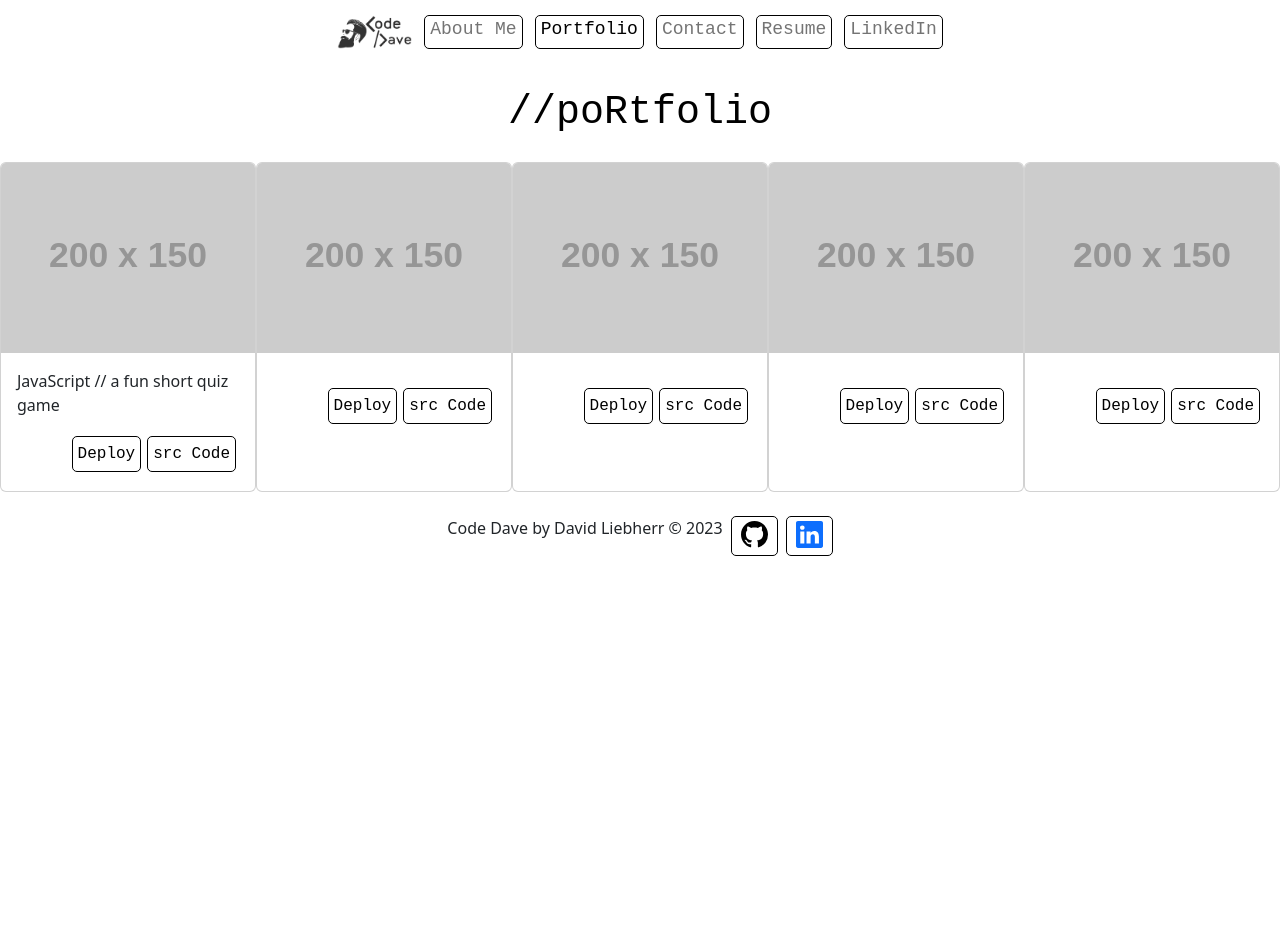
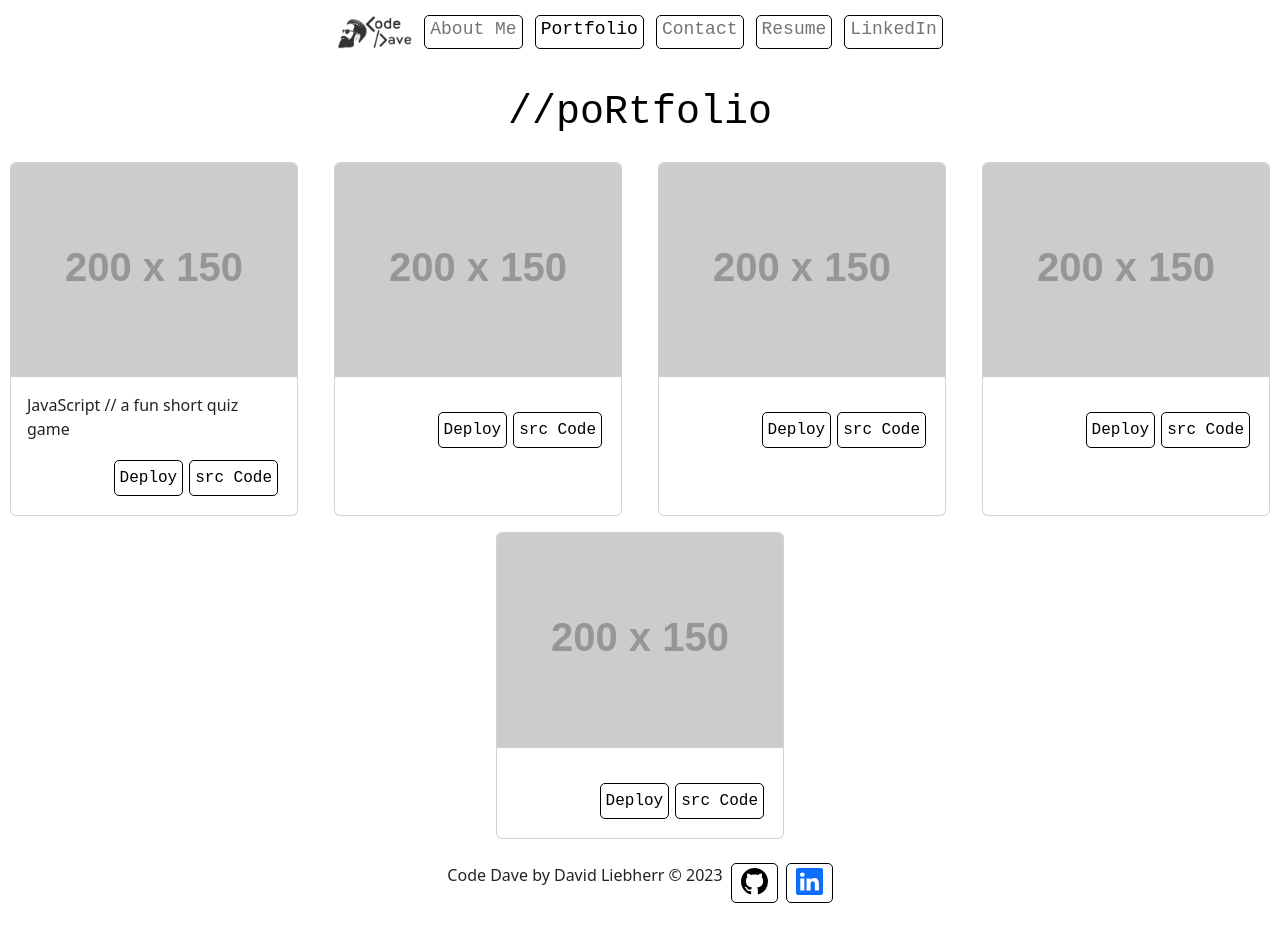
Before and after one commit to aidev13/react-portfolio, a React (Vite) app: page /portfolio in a window 1280 px wide. Before the commit the page ends 800 px from the top, so only its background shows below. Built offline with nearby package versions, Linux system fonts and the light colour scheme.

Commit message:
WIP, gap on cards

```diff
--- a/src/page/Portfolio.jsx
+++ b/src/page/Portfolio.jsx
@@ -7,7 +7,7 @@
   return (
     <>
       <Header>//poRtfolio</Header>
-      <div className="d-flex">
+      <div className="d-flex flex-wrap gap-3">
       <PortfolioCard> JavaScript // a fun short quiz game</PortfolioCard>
       <PortfolioCard />
       <PortfolioCard />
```
